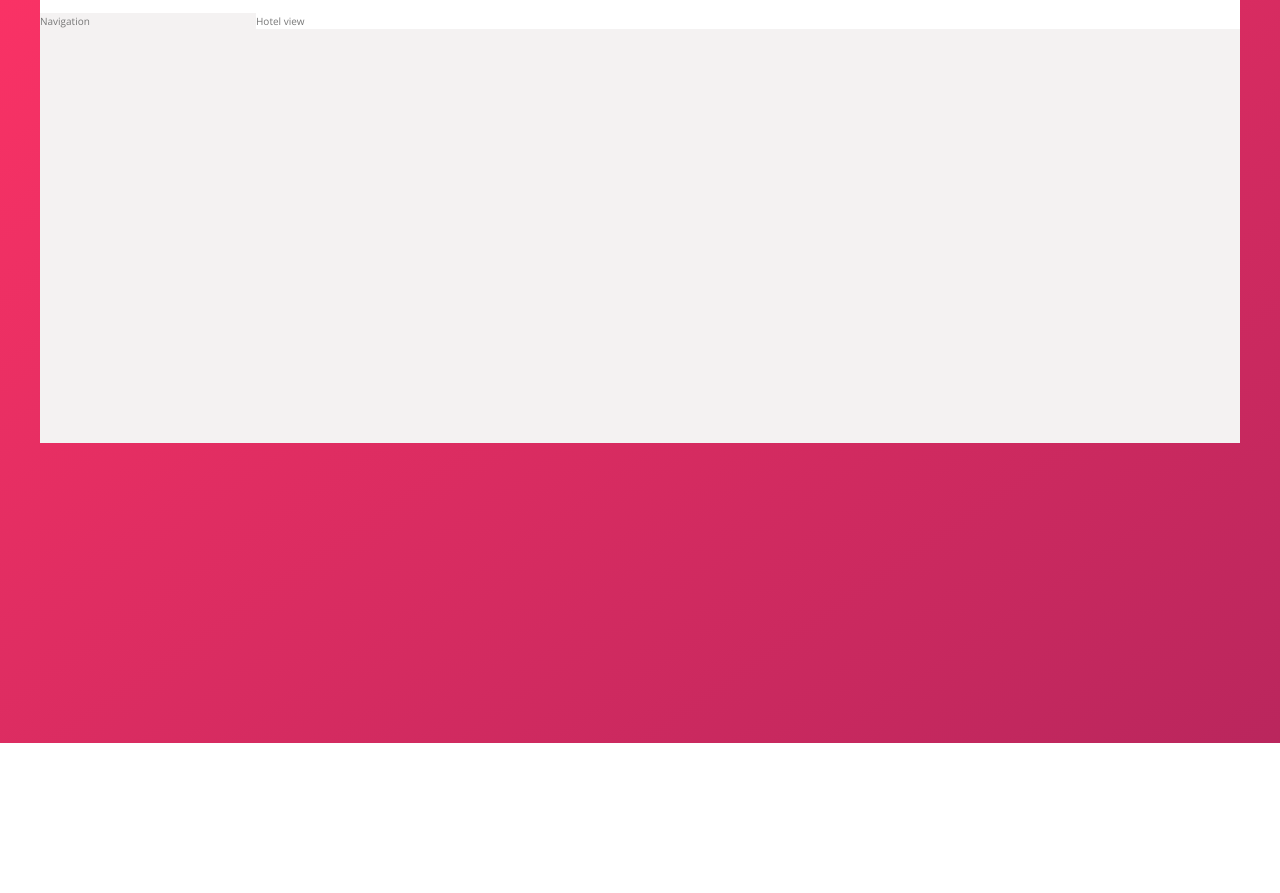
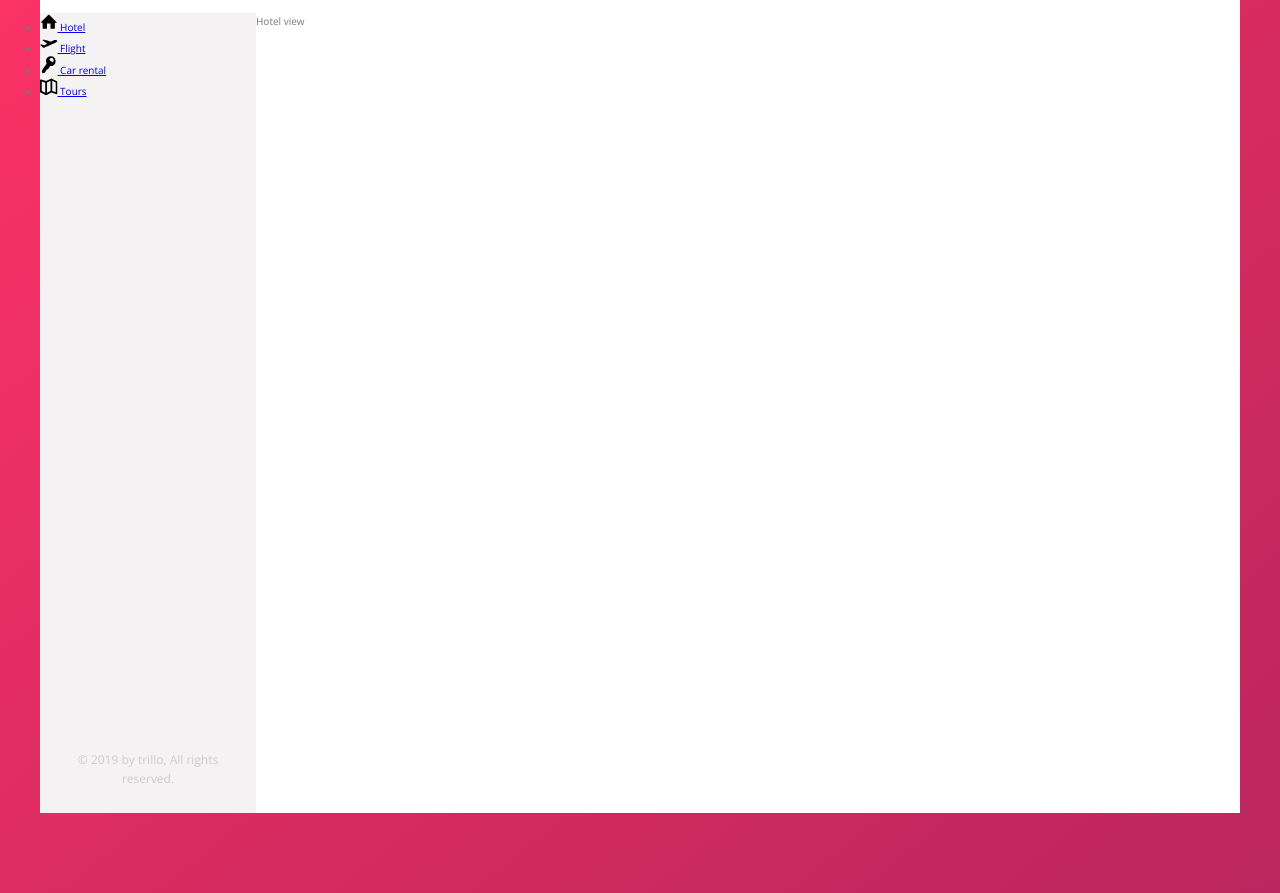
Before and after one commit to Edin93/Trillo, a website: page index.html in a window 1280 px wide. Shown: the part 137-1030 px from the top of the page. Before the commit the page ends 880 px from the top, so only its background shows below. Drawn offline with nearby package versions, Linux system fonts and the light colour scheme.

Commit message:
Building the navigation.

```diff
--- a/index.html
+++ b/index.html
@@ -1,5 +1,6 @@
 <!DOCTYPE html>
 <html lang="en">
+
 <head>
     <meta charset="UTF-8">
     <meta name="viewport" content="width=device-width, initial-scale=1.0">
@@ -10,6 +11,7 @@
 
     <title>trillo &mdash; Your all-in-one booking app</title>
 </head>
+
 <body>
     <div class="container">
         <header class="header">
@@ -47,12 +49,56 @@
 
         <div class="content">
             <nav class="sidebar">
-                    Navigation
+                <ul class="side-nav">
+                    <li class="side-nav__item">
+                        <a href="#" class="side-nav__link">
+                            <svg class="side-nav__icon">
+                                <use xlink:href="img/sprite.svg#icon-home"></use>
+                            </svg>
+                            <span>Hotel</span>
+                        </a>
+                    </li>
+
+                    <li class="side-nav__item">
+                        <a href="#" class="side-nav__link">
+                            <svg class="side-nav__icon">
+                                <use xlink:href="img/sprite.svg#icon-aircraft-take-off"></use>
+                            </svg>
+                            <span>Flight</span>
+                        </a>
+                    </li>
+
+                    <li class="side-nav__item">
+                        <a href="#" class="side-nav__link">
+                            <svg class="side-nav__icon">
+                                <use xlink:href="img/sprite.svg#icon-key"></use>
+                            </svg>
+                            <span>Car rental</span>
+                        </a>
+                    </li>
+
+                    <li class="side-nav__item">
+                        <a href="#" class="side-nav__link">
+                            <svg class="side-nav__icon">
+                                <use xlink:href="img/sprite.svg#icon-map"></use>
+                            </svg>
+                            <span>Tours</span>
+                        </a>
+                    </li>
+                </ul>
+
+                <div class="legal">
+                    &copy; 2019 by trillo, All rights reserved.
+                </div>
             </nav>
+
+
+
             <main class="hotel-view">
                 Hotel view
             </main>
         </div>
     </div>
 </body>
+
 </html>
--- a/sass/_components.scss
+++ b/sass/_components.scss
@@ -117,3 +117,32 @@
         margin-right: 1rem;
     }
 }
+
+
+///////////////////////////////////////////////
+// SIDE NAVIGATION
+
+.side-nav {
+    &__item {
+
+    }
+
+    &__link {
+
+    }
+
+    &__icon {
+        width: 1.75rem;
+        height: 1.75rem;
+    }
+
+}
+
+///////////////////////////////////////////////
+// LEGAL TEXT
+.legal {
+    color: var(--color-grey-light-4);
+    font-size: 1.2rem;
+    text-align: center;
+    padding: 2.5rem;
+}
--- a/sass/_layout.scss
+++ b/sass/_layout.scss
@@ -26,9 +26,14 @@
     background-color: var(--color-gray-dark-1);
 
     flex: 0 0 18%;
+
+    display: flex;
+    flex-direction: column;
+    justify-content: space-between;
 }
 
 .hotel-view {
     background-color: #fff;
+    height: 80rem;
     flex: 1;
 }
```
Also changed, not shown: css/style.css. Lines whose indentation alone changed are shown as unchanged.
